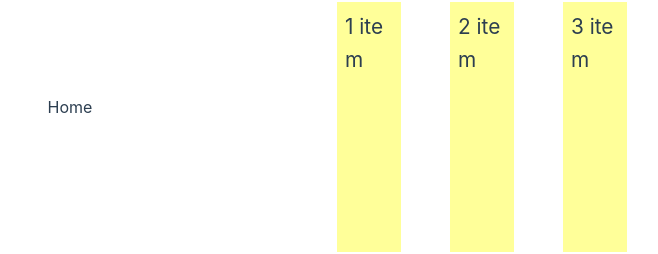
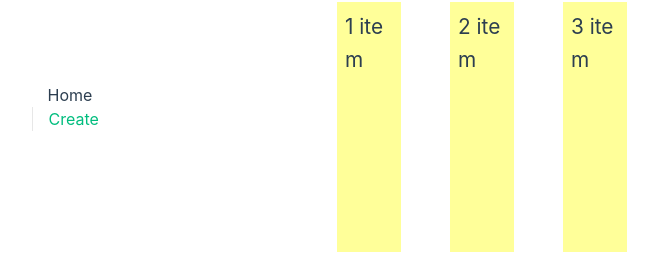
Before and after one commit to kristijan-pajtasev/vue-todo, a Vue app: page / in a window 1280 px wide. Shown: the part 301-555 px from the top of the page, without its empty margins (303-961 px from the left). Built offline with nearby package versions, Linux system fonts and the light colour scheme.

Commit message:
create link added

```diff
--- a/src/App.vue
+++ b/src/App.vue
@@ -12,6 +12,7 @@ import HelloWorld from './components/HelloWorld.vue'
 
       <nav>
         <RouterLink to="/">Home</RouterLink>
+        <RouterLink to="/create">Create</RouterLink>
 <!--        <RouterLink to="/about">About</RouterLink>-->
       </nav>
     </div>
```
